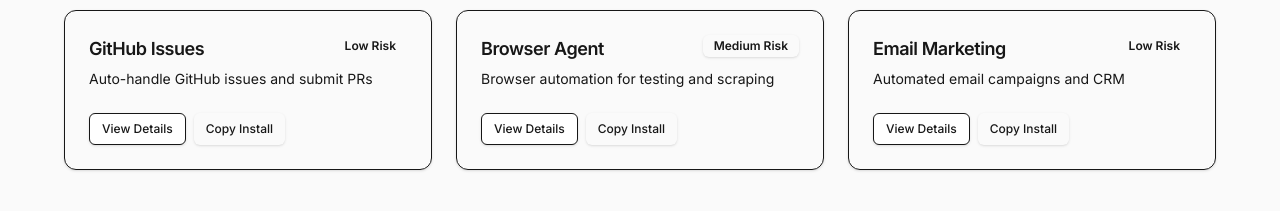
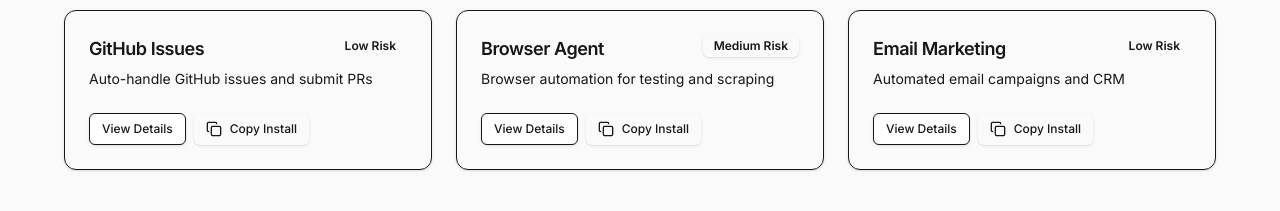
Before and after one commit to Tony11081/clawlist-io, a Next.js app: page / in a window 1280 px wide. Shown: the part 1000-1211 px from the top of the page. Built offline with nearby package versions, Linux system fonts and the light colour scheme.

Commit message:
Add copy-to-clipboard button component
- Create CopyButton component with success feedback
- Add install command copy buttons to trending skills
- Show 'Copied!' confirmation for 2 seconds

```diff
--- a/app/page.tsx
+++ b/app/page.tsx
@@ -2,6 +2,7 @@
 import { Button } from '@/components/ui/button'
 import { Card, CardContent, CardDescription, CardHeader, CardTitle } from '@/components/ui/card'
 import { Badge } from '@/components/ui/badge'
+import { CopyButton } from '@/components/copy-button'
 import { ArrowRight, Shield, Zap, BookOpen } from 'lucide-react'
 
 export default function Home() {
@@ -96,9 +97,9 @@
           </div>
           <div className="grid md:grid-cols-3 gap-6">
             {[
-              { name: 'GitHub Issues', desc: 'Auto-handle GitHub issues and submit PRs', risk: 'low' },
-              { name: 'Browser Agent', desc: 'Browser automation for testing and scraping', risk: 'medium' },
-              { name: 'Email Marketing', desc: 'Automated email campaigns and CRM', risk: 'low' },
+              { name: 'GitHub Issues', desc: 'Auto-handle GitHub issues and submit PRs', risk: 'low', install: 'npx skills add gh-issues' },
+              { name: 'Browser Agent', desc: 'Browser automation for testing and scraping', risk: 'medium', install: 'npx skills add agent-browser' },
+              { name: 'Email Marketing', desc: 'Automated email campaigns and CRM', risk: 'low', install: 'npx skills add email-marketing' },
             ].map((skill) => (
               <Card key={skill.name} className="hover:shadow-lg transition-shadow">
                 <CardHeader>
@@ -117,7 +118,7 @@
                         View Details
                       </Link>
                     </Button>
-                    <Button size="sm">Copy Install</Button>
+                    <CopyButton text={skill.install} label="Copy Install" />
                   </div>
                 </CardContent>
               </Card>
--- /dev/null
+++ b/components/copy-button.tsx
@@ -0,0 +1,47 @@
+'use client'
+
+import { useState } from 'react'
+import { Button } from '@/components/ui/button'
+import { Check, Copy } from 'lucide-react'
+
+interface CopyButtonProps {
+  text: string
+  label?: string
+  variant?: 'default' | 'outline' | 'ghost'
+  size?: 'default' | 'sm' | 'lg'
+}
+
+export function CopyButton({ text, label = 'Copy', variant = 'default', size = 'sm' }: CopyButtonProps) {
+  const [copied, setCopied] = useState(false)
+
+  const handleCopy = async () => {
+    try {
+      await navigator.clipboard.writeText(text)
+      setCopied(true)
+      setTimeout(() => setCopied(false), 2000)
+    } catch (err) {
+      console.error('Failed to copy:', err)
+    }
+  }
+
+  return (
+    <Button
+      variant={variant}
+      size={size}
+      onClick={handleCopy}
+      className="gap-2"
+    >
+      {copied ? (
+        <>
+          <Check className="h-4 w-4" />
+          Copied!
+        </>
+      ) : (
+        <>
+          <Copy className="h-4 w-4" />
+          {label}
+        </>
+      )}
+    </Button>
+  )
+}
```
